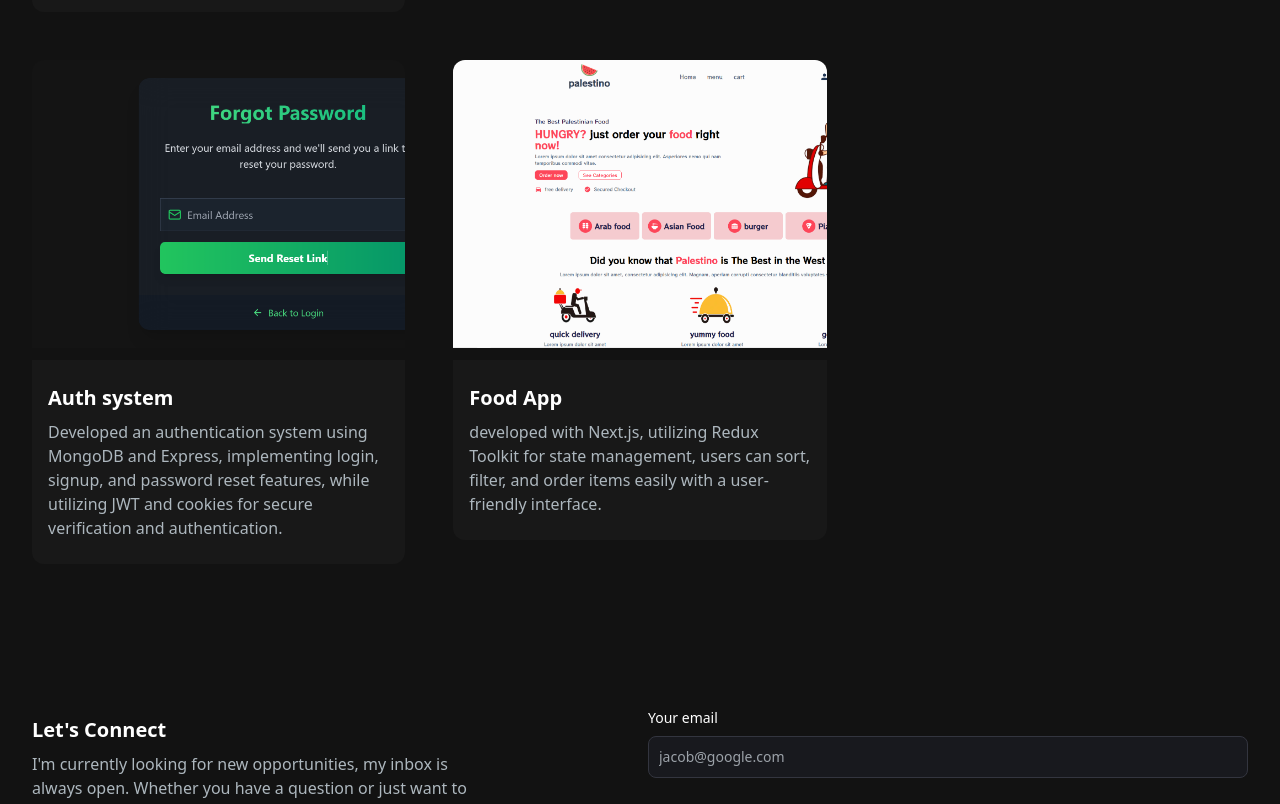
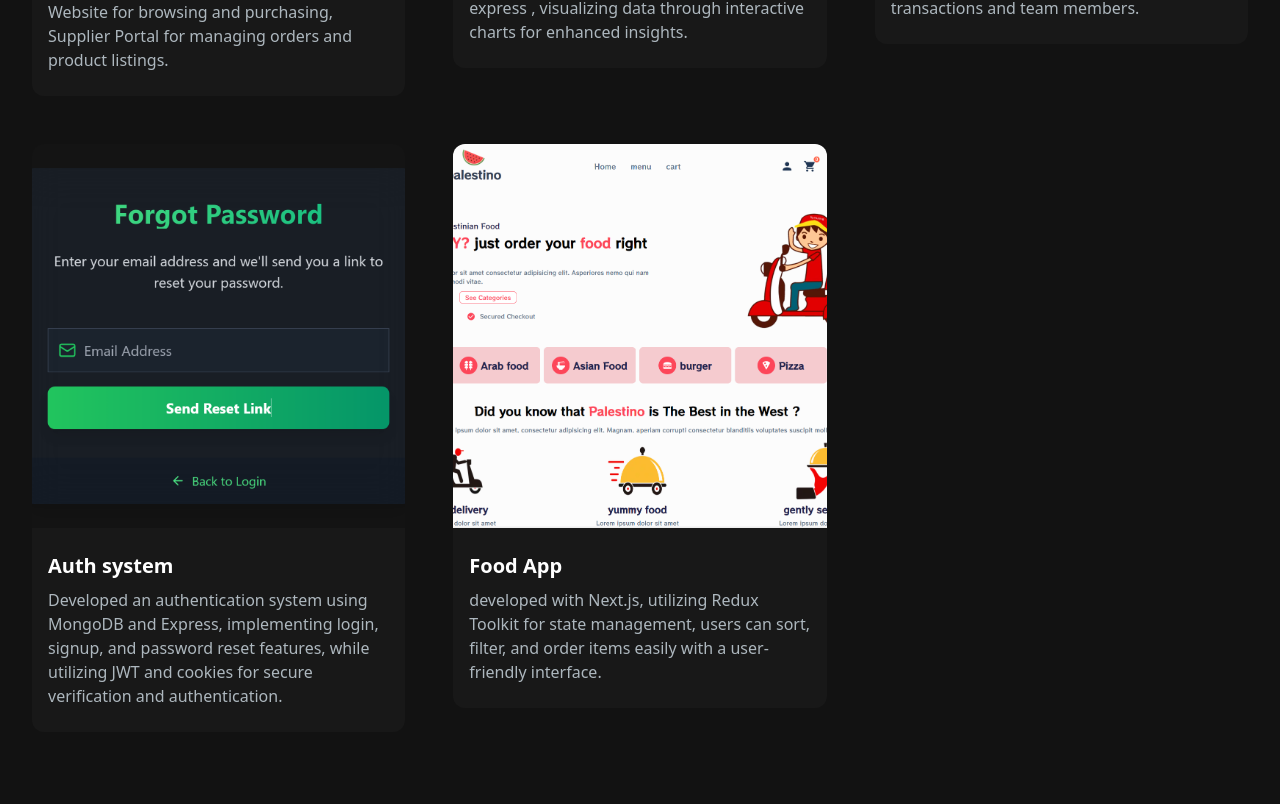
Before and after one commit to Abdullah-Radwan1/Portfolio, a Next.js app: page / in a window 1280 px wide. Shown: the part 1788-2592 px from the top of the page. Built offline with nearby package versions, Linux system fonts and the light colour scheme.

Commit message:
updating emal section

```diff
--- a/components/EmailSection.tsx
+++ b/components/EmailSection.tsx
@@ -68,19 +68,6 @@
     ) : (
      <form className="flex flex-col" onSubmit={handleSubmit}>
       <div className="mb-6">
-       <label htmlFor="email" className="text-white block mb-2 text-sm font-medium">
-        Your email
-       </label>
-       <input
-        name="email"
-        type="email"
-        id="email"
-        required
-        className="bg-[#18191E] border border-[#33353F] placeholder-[#9CA2A9] text-gray-100 text-sm rounded-lg block w-full p-2.5"
-        placeholder="jacob@google.com"
-       />
-      </div>
-      <div className="mb-6">
        <label htmlFor="subject" className="text-white block text-sm mb-2 font-medium">
         Subject
        </label>
--- a/components/ProjectCard.tsx
+++ b/components/ProjectCard.tsx
@@ -1,6 +1,7 @@
 import React from "react";
-import { AArrowUp, Eye, Github } from "lucide-react";
+import { Eye, Github } from "lucide-react";
 import Link from "next/link";
+import Image from "next/image";
 
 const ProjectCard = ({
  imgUrl,
@@ -18,12 +19,10 @@
  showGithubIcon?: boolean; // Optional prop
 }) => {
  return (
-  <div>
-   <div
-    className="h-52 md:h-72 rounded-t-xl relative group"
-    style={{ background: `url(${imgUrl})`, backgroundSize: "cover" }}
-   >
-    <div className="overlay items-center justify-center absolute top-0 left-0 w-full h-full bg-[#181818] bg-opacity-0 hidden group-hover:flex group-hover:bg-opacity-80 transition-all duration-500 ">
+  <>
+   <div className="h-96 w-full  rounded-t-xl relative group">
+    <Image src={imgUrl} alt={title} fill className="object-cover rounded-t-xl" />
+    <div className="overlay items-center justify-center absolute top-0 left-0 w-full h-full bg-[#181818] bg-opacity-0 hidden group-hover:flex group-hover:bg-opacity-80 transition-all duration-500">
      {showGithubIcon && ( // Conditional rendering for the GitHub icon
       <Link
        href={gitUrl}
@@ -42,11 +41,11 @@
      </Link>
     </div>
    </div>
-   <div className="text-white rounded-b-xl mt-3 bg-[#181818] py-6 px-4">
+   <div className="text-white rounded-b-xl bg-[#181818] py-6 px-4">
     <h5 className="text-xl font-semibold mb-2">{title}</h5>
     <p className="text-[#ADB7BE]">{description}</p>
    </div>
-  </div>
+  </>
  );
 };
 
--- a/components/ProjectsSection.tsx
+++ b/components/ProjectsSection.tsx
@@ -1,11 +1,10 @@
 "use client";
-import React, { useState, useRef } from "react";
+import React, { useRef } from "react";
 import ProjectCard from "./ProjectCard";
 import { motion, useInView } from "framer-motion";
 import { projectsData } from "@/utils";
 
 const ProjectsSection = () => {
- const [tag, setTag] = useState("All");
  const ref = useRef(null);
  const isInView = useInView(ref, { once: true });
 
@@ -17,7 +16,7 @@
  return (
   <section id="projects">
    <h2 className="text-center text-4xl font-bold text-white mt-4 mb-8 md:mb-12">My Projects</h2>
-   <ul ref={ref} className="grid md:grid-cols-3 gap-8 md:gap-12">
+   <ul ref={ref} className="grid lg:grid-cols-3 md:grid-cols-2 gap-8 md:gap-12">
     {projectsData.map((project, index) => (
      <motion.li
       key={index}
```
Also changed, not shown: public/images/projects/1.png.
